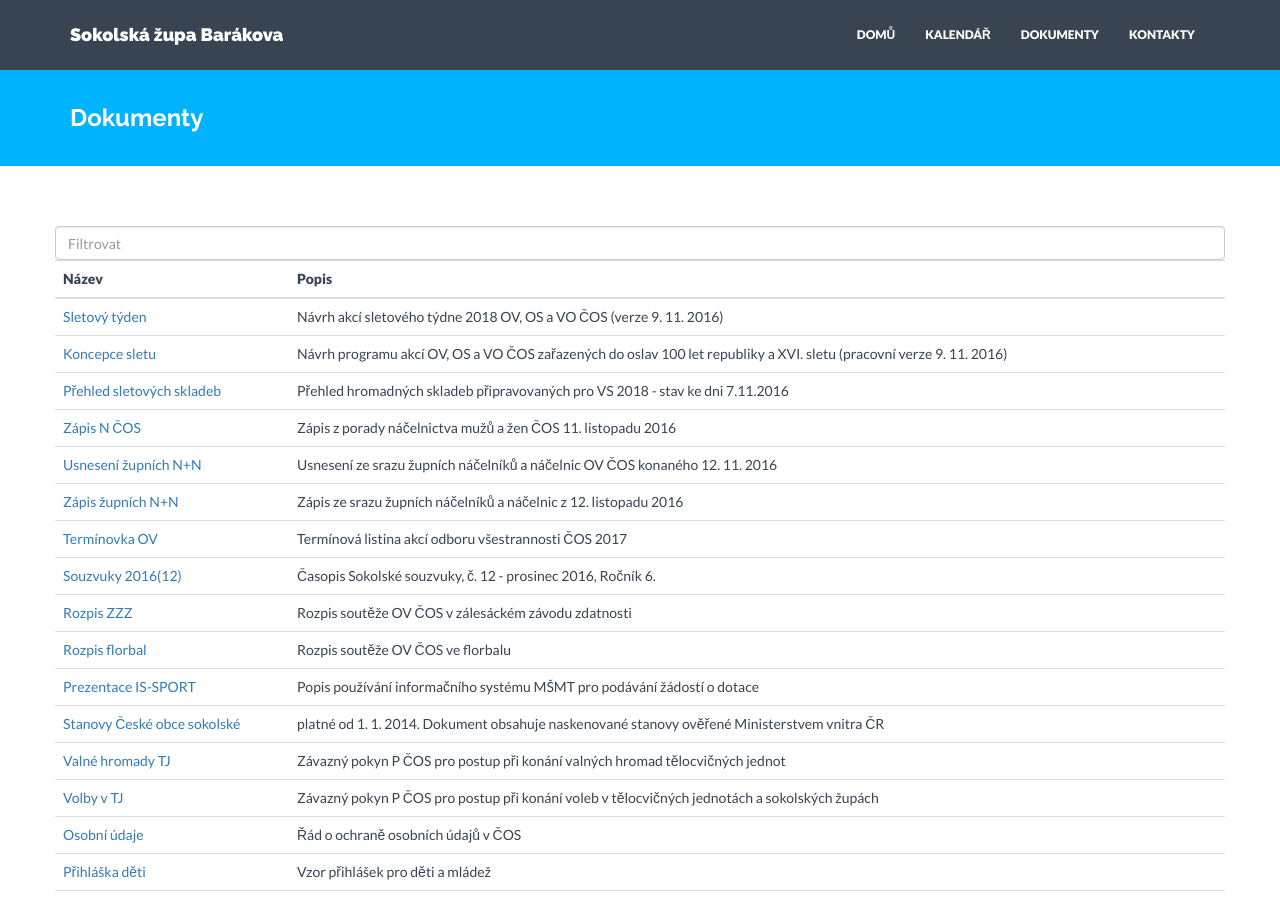
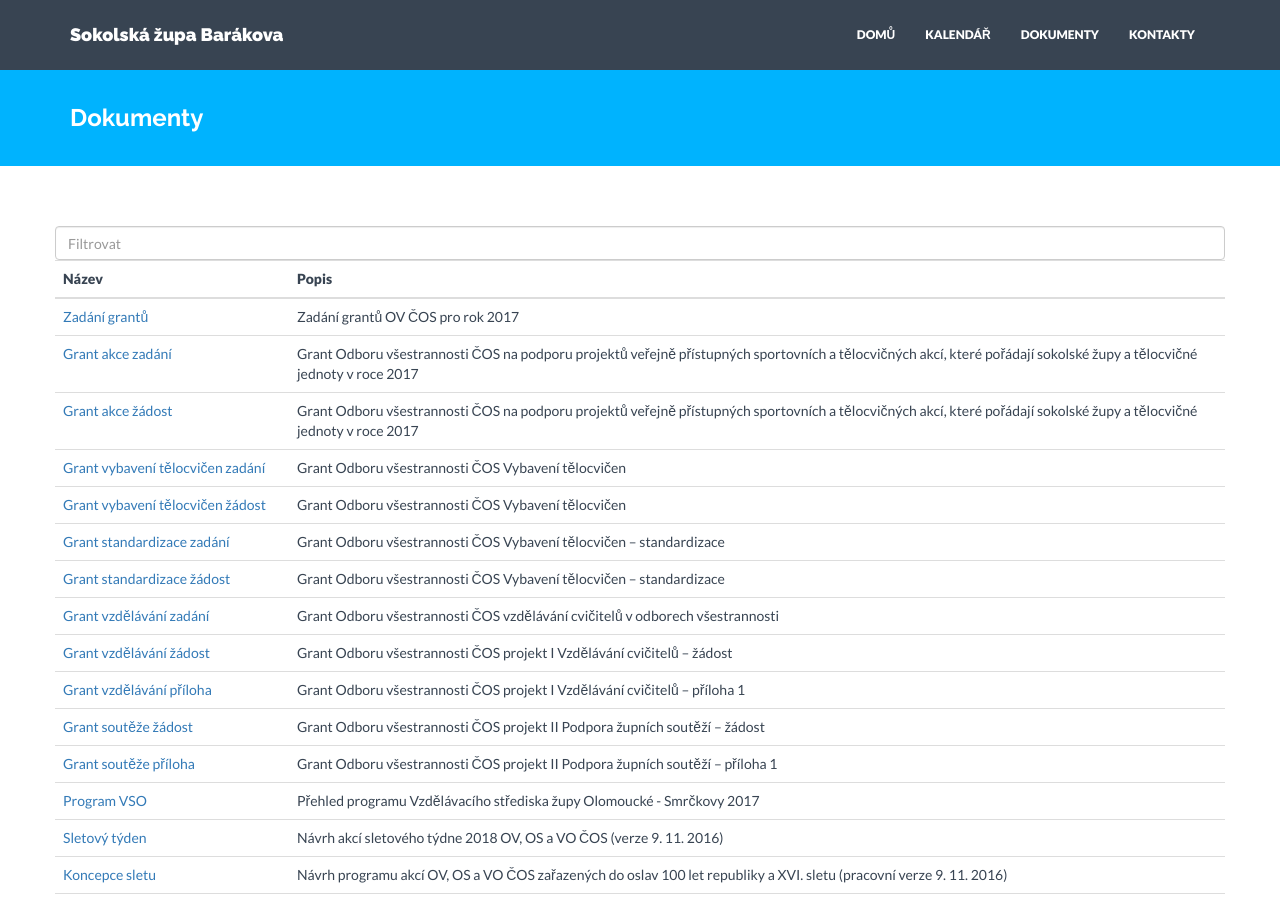
Before and after one commit to milanhybner/zbarakova.cz, a Jekyll site: the page built from dokumenty.md, in a window 1280 px wide and 900 px high. Built offline with Jekyll 4.4.1, drawn with Linux system fonts in a browser that asks for light colours; nearby versions of some CDN libraries.

Commit message:
přidány dokumenty od Jarka a VSO

```diff
--- a/_data/dokumenty.yaml
+++ b/_data/dokumenty.yaml
@@ -1,3 +1,55 @@
+- nazev: Zadání grantů
+  url: https://drive.google.com/open?id=0B0QIXsJ5v2H9SUNHZVl4cXE5cFk
+  popis: Zadání grantů OV ČOS pro rok 2017
+
+- nazev: Grant akce zadání
+  url: https://drive.google.com/open?id=0B0QIXsJ5v2H9UFRBdUE4SGw5UzA
+  popis: Grant Odboru všestrannosti ČOS na podporu projektů veřejně přístupných sportovních a tělocvičných akcí, které pořádají sokolské župy a tělocvičné jednoty v roce 2017
+
+- nazev: Grant akce žádost
+  url: https://drive.google.com/open?id=0B0QIXsJ5v2H9QTlQOTZqcTJrZG8
+  popis: Grant Odboru všestrannosti ČOS na podporu projektů veřejně přístupných sportovních a tělocvičných akcí, které pořádají sokolské župy a tělocvičné jednoty v roce 2017
+
+- nazev: Grant vybavení tělocvičen zadání
+  url: https://drive.google.com/open?id=0B0QIXsJ5v2H9cW5MZnJlcVdjcUE
+  popis: Grant Odboru všestrannosti ČOS Vybavení tělocvičen
+
+- nazev: Grant vybavení tělocvičen žádost
+  url: https://drive.google.com/open?id=0B0QIXsJ5v2H9Q0pRWnJQTXVKLU0
+  popis: Grant Odboru všestrannosti ČOS Vybavení tělocvičen
+
+- nazev: Grant standardizace zadání
+  url: https://drive.google.com/open?id=0B0QIXsJ5v2H9SlBfazgxQkhMTTA
+  popis: Grant Odboru všestrannosti ČOS Vybavení tělocvičen – standardizace
+
+- nazev: Grant standardizace žádost
+  url: https://drive.google.com/open?id=0B0QIXsJ5v2H9NUlwRzg0TmRGRlE
+  popis: Grant Odboru všestrannosti ČOS Vybavení tělocvičen – standardizace
+
+- nazev: Grant vzdělávání zadání
+  url: https://drive.google.com/open?id=0B0QIXsJ5v2H9VGhOS01iZERQa3M
+  popis: Grant Odboru všestrannosti ČOS vzdělávání cvičitelů v odborech všestrannosti
+
+- nazev: Grant vzdělávání žádost
+  url: https://drive.google.com/open?id=0B0QIXsJ5v2H9dXhFckJGa3VaVjQ
+  popis: Grant Odboru všestrannosti ČOS projekt I Vzdělávání cvičitelů – žádost
+
+- nazev: Grant vzdělávání příloha
+  url: https://drive.google.com/open?id=0B0QIXsJ5v2H9NDBaZzZteGJSQ3c
+  popis: Grant Odboru všestrannosti ČOS projekt I Vzdělávání cvičitelů – příloha 1
+
+- nazev: Grant soutěže žádost
+  url: https://drive.google.com/open?id=0B0QIXsJ5v2H9Yk1rNlZWd2lPbk0
+  popis: Grant Odboru všestrannosti ČOS projekt II Podpora župních soutěží – žádost
+
+- nazev: Grant soutěže příloha
+  url: https://drive.google.com/open?id=0B0QIXsJ5v2H9NmxVNWszNEFwbDg
+  popis: Grant Odboru všestrannosti ČOS projekt II Podpora župních soutěží – příloha 1
+
+- nazev: Program VSO
+  url: http://www.sokol.eu/priloha/11829/program-vso-2017.pdf
+  popis: Přehled programu Vzdělávacího střediska župy Olomoucké - Smrčkovy 2017
+
 - nazev: Sletový týden
   url: https://drive.google.com/open?id=0B0w6gDorCVUkRVB2cm4zai1xTi15a3RCU21PZDBFdVVOZFRN
   popis: Návrh akcí sletového týdne 2018 OV, OS a VO ČOS (verze 9. 11. 2016)
```
